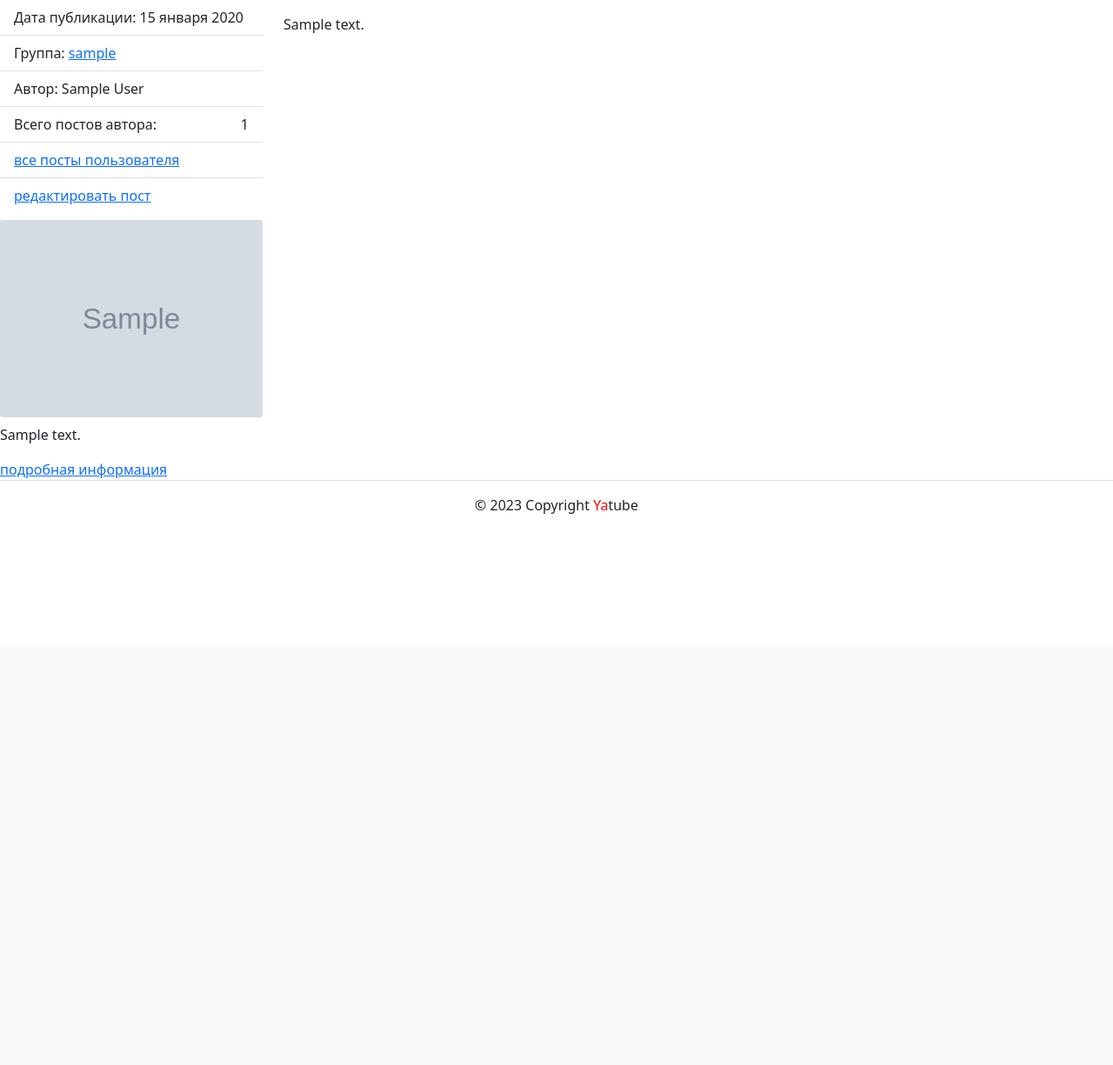
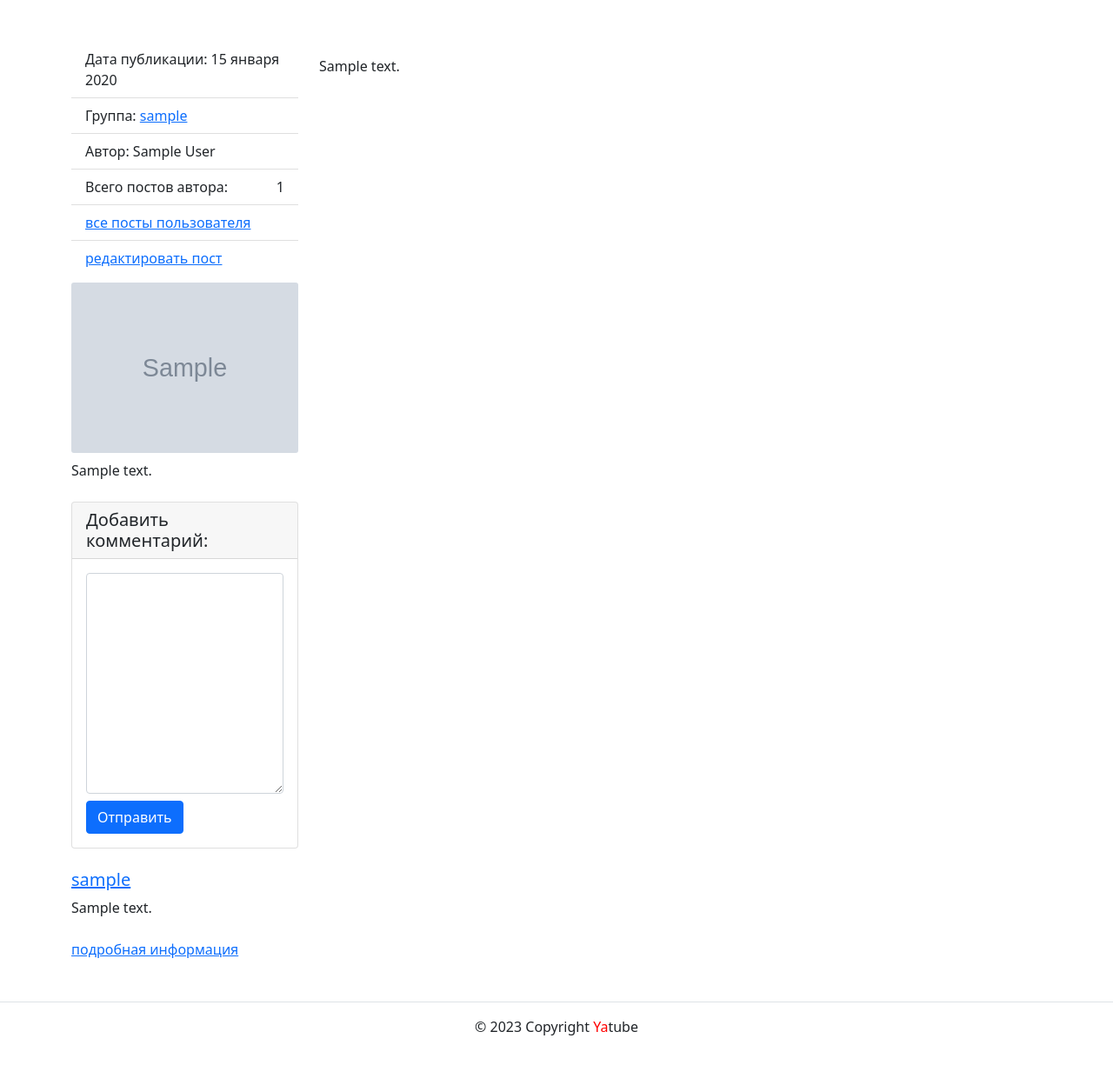
Before and after one commit to zkycok/hw04_tests, a Django app: page /posts/1/ in a window 1280 px wide. Shown: the part 56-1281 px from the top of the page at 87% size. Before the commit the page ends 647 px from the top, so only its background shows below. Run offline with Django 3.2, Linux system fonts and the light colour scheme; a user stored in the database is signed in; tables that the repository leaves empty hold one stand-in row (values such as "Sample post"); grey boxes marked "Sample" are stand-in pictures; some libraries are stand-ins or nearby versions.

Commit message:
Comment part 1

```diff
--- a/yatube/posts/forms.py
+++ b/yatube/posts/forms.py
@@ -1,5 +1,5 @@
 from django import forms
-from .models import Post
+from .models import Post, Comment
 
 
 class PostForm(forms.ModelForm):
@@ -12,7 +12,19 @@ class PostForm(forms.ModelForm):
             'image': 'Изображение',
         }
         labels = {
-            "group": "Группа",
-            "text": "Текст",
-            "image": 'Изображение',
+            'group': 'Группа',
+            'text': 'Текст',
+            'image': 'Изображение',
         }
+
+
+class CommentForm(forms.ModelForm):
+    class Meta:
+        model = Comment
+        fields = ['text']
+        help_text = {
+            'text': 'Комментарий',
+            }
+        labels = {
+            'text': 'Комментарий',
+        }
--- a/yatube/posts/models.py
+++ b/yatube/posts/models.py
@@ -50,3 +50,27 @@ class Post(models.Model):
 
     def __str__(self):
         return f'{self.text[:15]}, {self.pub_date}, {self.group}'
+
+
+class Comment(models.Model):
+    post = models.ForeignKey(
+        Post,
+        on_delete=models.CASCADE,
+        related_name='comments',
+    )
+    author = models.ForeignKey(
+        User,
+        on_delete=models.CASCADE,
+        related_name='comments',
+    )
+    text = models.TextField(
+        'Текст комментария',
+        help_text='Введите текст комментария'
+    )
+    created = models.DateTimeField(
+        'Дата комментария',
+        auto_now_add=True
+    )
+
+    class Meta:
+        ordering = ['-created']
--- a/yatube/posts/urls.py
+++ b/yatube/posts/urls.py
@@ -11,4 +11,5 @@ urlpatterns = [
     path('posts/<int:post_id>/', views.post_detail, name='post_detail'),
     path('create/', views.post_create, name='post_create'),
     path('posts/<int:post_id>/edit/', views.post_edit, name='post_edit'),
+    path('posts/<int:post_id>/comment/', views.add_comment, name='add_comment'),
 ]
--- a/yatube/posts/views.py
+++ b/yatube/posts/views.py
@@ -1,7 +1,7 @@
 from django.contrib.auth.decorators import login_required
 from django.shortcuts import get_object_or_404, redirect, render
 
-from .forms import PostForm
+from .forms import PostForm, CommentForm
 from .models import Group, Post, User
 from .utils import pagination_fun
 
@@ -44,10 +44,25 @@ def profile(request, username):
 
 def post_detail(request, post_id):
     post = get_object_or_404(Post, id=post_id)
-    context = {
-        'post': post,
-    }
-    return render(request, 'posts/post_detail.html', context)
+    # comments = post.comments.filter(active=True)
+    comments = post.comments.all()
+    form = CommentForm()
+
+    # if request.method == 'POST':
+    #     comment_form = CommentForm(data=request.POST)
+    #     if comment_form.is_valid():
+    #         new_comment = comment_form.save(commit=False)
+    #         new_comment.post = post
+    #         new_comment.save()
+    # else:
+    #     comment_form = CommentForm()
+    return render(request,
+                  'posts/post_detail.html',
+                  {
+                      'post': post,
+                      'comments': comments,
+                      'form': form
+                  })
 
 
 @login_required
@@ -80,3 +95,15 @@ def post_edit(request, post_id):
         'is_edit': True
     }
     return render(request, 'posts/create_post.html', context)
+
+
+@login_required
+def add_comment(request, post_id):
+    post = get_object_or_404(Post, id=post_id)
+    form = CommentForm(request.POST or None)
+    if form.is_valid():
+        comment = form.save(commit=False)
+        comment.author = request.user
+        comment.post = post
+        comment.save()
+    return redirect('posts:post_detail', post_id=post_id)
--- a/yatube/templates/base.html
+++ b/yatube/templates/base.html
@@ -17,8 +17,8 @@
   <body>
     {% include 'includes/header.html' %}
     <main>
+      <div class="container py-5">
       {% block content %}
-      <div class="container py-5">
         Контент не подвезли :(
       {% endblock %}
       </div>
--- a/yatube/templates/posts/post_detail.html
+++ b/yatube/templates/posts/post_detail.html
@@ -39,6 +39,40 @@
         <img class="card-img my-2" src="{{ im.url }}">
       {% endthumbnail %}
       <p>{{ post.text }}</p>
+
+      {% load user_filters %}
+
+      {% if user.is_authenticated %}
+        <div class="card my-4">
+          <h5 class="card-header">Добавить комментарий:</h5>
+          <div class="card-body">
+            <form method="post" action="{% url 'posts:add_comment' post.id %}">
+              {% csrf_token %}
+              <div class="form-group mb-2">
+                {{ form.text|addclass:"form-control" }}
+              </div>
+              <button type="submit" class="btn btn-primary">Отправить</button>
+            </form>
+          </div>
+        </div>
+      {% endif %}
+
+      {% for comment in comments %}
+        <div class="media mb-4">
+          <div class="media-body">
+            <h5 class="mt-0">
+              <a href="{% url 'posts:profile' comment.author.username %}">
+                {{ comment.author.username }}
+              </a>
+            </h5>
+            <p>
+              {{ comment.text }}
+            </p>
+          </div>
+        </div>
+      {% endfor %}
+
+
       <a href="{% url 'posts:post_detail' post.pk %}">подробная информация</a>
     </aside>
     <article class="col-12 col-md-9">
```
Also changed, not shown: yatube/posts/tests/test_forms.py (+3 -1 lines), yatube/posts/migrations/0005_auto_20230403_2324.py (added).
